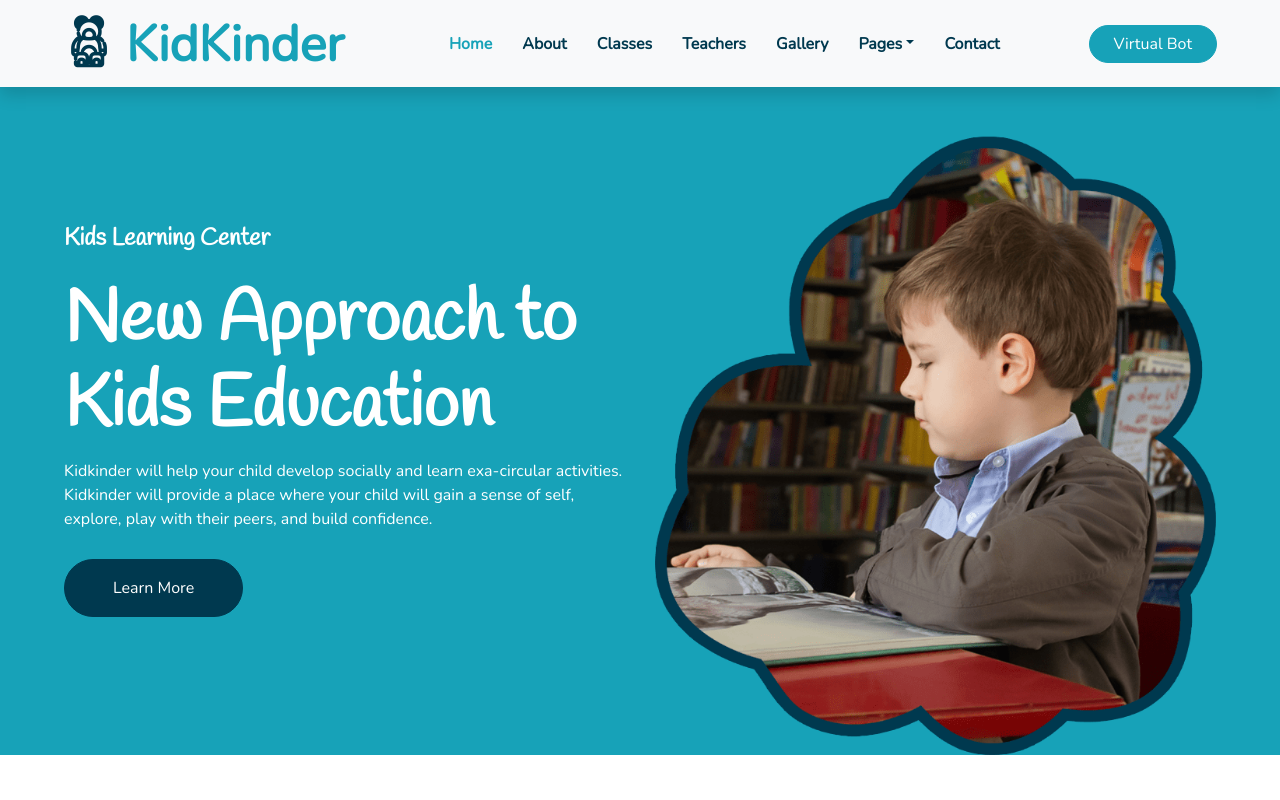
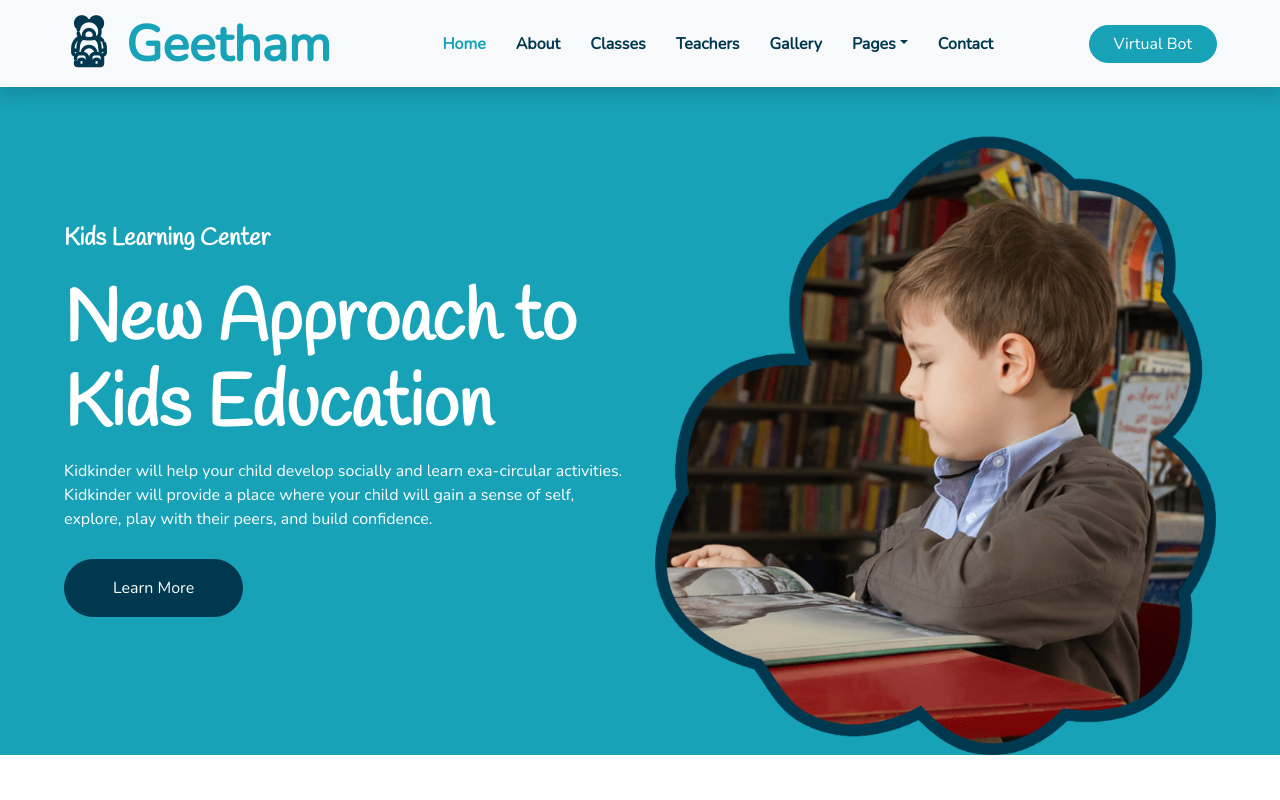
Before and after one commit to Charan-Adabla/GeetamProject, a plain HTML site: page index.html in a window 1280 px wide. Shown: the top 800 px of the page. Drawn offline with nearby package versions, Linux system fonts and the light colour scheme.

Commit message:
Update index.html

```diff
--- a/index.html
+++ b/index.html
@@ -35,7 +35,7 @@
         <nav class="navbar navbar-expand-lg bg-light navbar-light py-3 py-lg-0 px-0 px-lg-5">
             <a href="" class="navbar-brand font-weight-bold text-secondary" style="font-size: 50px;">
                 <i class="flaticon-043-teddy-bear"></i>
-                <span class="text-primary">KidKinder</span>
+                <span class="text-primary">Geetham</span>
             </a>
             <button type="button" class="navbar-toggler" data-toggle="collapse" data-target="#navbarCollapse">
                 <span class="navbar-toggler-icon"></span>
```
